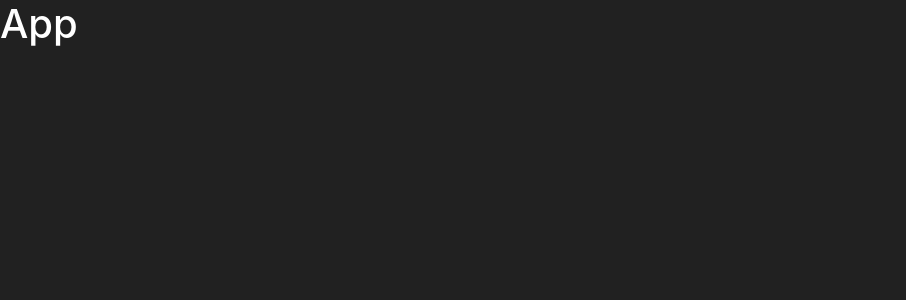
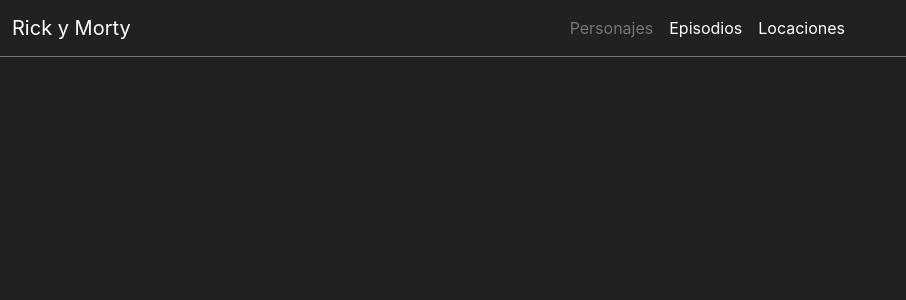
Before and after one commit to EleomarPL/rick-and-morty-redux, a React (Vite) app: page / in a window 1280 px wide. Shown: the top 300 px of the page, without its empty margins (0-906 px from the left). Built offline with nearby package versions, Linux system fonts and the light colour scheme.

Commit message:
feat: Navbar was added

```diff
--- a/src/App.jsx
+++ b/src/App.jsx
@@ -1,4 +1,6 @@
 import styled from 'styled-components'
+
+import NavHeader from './components/views/NavHeader'
 
 import 'bootstrap'
 import 'bootstrap/dist/css/bootstrap.min.css'
@@ -8,7 +10,7 @@
 function App () {
   return (
     <MainApp>
-      <h1>App</h1>
+      <NavHeader />
     </MainApp>
   )
 }
--- /dev/null
+++ b/src/components/common/Icon.jsx
@@ -0,0 +1,12 @@
+const Icon = ({ className = '', styles = {} }) => {
+  return (
+    <i className={ className }
+      style={ {
+        color: 'var(--text-primary)',
+        ...styles
+      } }
+    />
+  )
+}
+
+export default Icon
--- /dev/null
+++ b/src/components/views/NavHeader.jsx
@@ -0,0 +1,52 @@
+import styled from 'styled-components'
+import { NavLink, Link } from 'react-router-dom'
+
+import Icon from '../common/Icon'
+
+const NavHeader = () => {
+  return (
+    <Nav className="navbar navbar-expand-lg">
+      <div className="container-fluid">
+        <NormalLink className="navbar-brand" to="/">Rick y Morty</NormalLink>
+        <button className="navbar-toggler" type="button" data-bs-toggle="collapse" data-bs-target="#navbarSupportedContent" aria-controls="navbarSupportedContent" aria-expanded="false" aria-label="Toggle navigation">
+          <Icon className="bi bi-list" />
+        </button>
+        <div className="collapse navbar-collapse" id="navbarSupportedContent">
+          <ul className="navbar-nav m-auto mb-2 mb-lg-0">
+            <li className="nav-item">
+              <NavLinkPersonalized className="nav-link" to="/">Personajes</NavLinkPersonalized>
+            </li>
+            <li className="nav-item">
+              <NavLinkPersonalized className="nav-link" to="/episodes">Episodios</NavLinkPersonalized>
+            </li>
+            <li className="nav-item">
+              <NavLinkPersonalized className="nav-link" to="/locations">Locaciones</NavLinkPersonalized>
+            </li>
+          </ul>
+        </div>
+      </div>
+    </Nav>
+  )
+}
+
+const Nav = styled.nav`
+  border-bottom: 1px solid var(--border-primary);
+  color: var(--text-primary);
+`
+const NavLinkPersonalized = styled(NavLink)`
+  color: var(--text-primary);
+  &.active {
+    color: var(--text-secondary);
+  }
+  &:hover {
+    color: var(--text-secondary);
+  }
+`
+const NormalLink = styled(Link)`
+  color: var(--text-primary);
+  &:hover {
+    color: var(--text-primary);
+  }
+`
+
+export default NavHeader
--- a/src/index.css
+++ b/src/index.css
@@ -3,11 +3,14 @@
   --text-secondary: #757575;
   --bg-primary: #212121;
   --bg-secondary: #37474f;
+  --border-primary: #757575;
 
   --bg-dark-primary: #212121;
   --bg-light-primary: #eceff1;
   --bg-dark-secondary: #37474f;
   --bg-light-secondary: #cfd8dc;
+  --border-color-dark: #757575;
+  --border-color-light: #757575;
 
   --text-dark-primary: #ffffff;
   --text-light-primary: #212121;
```
